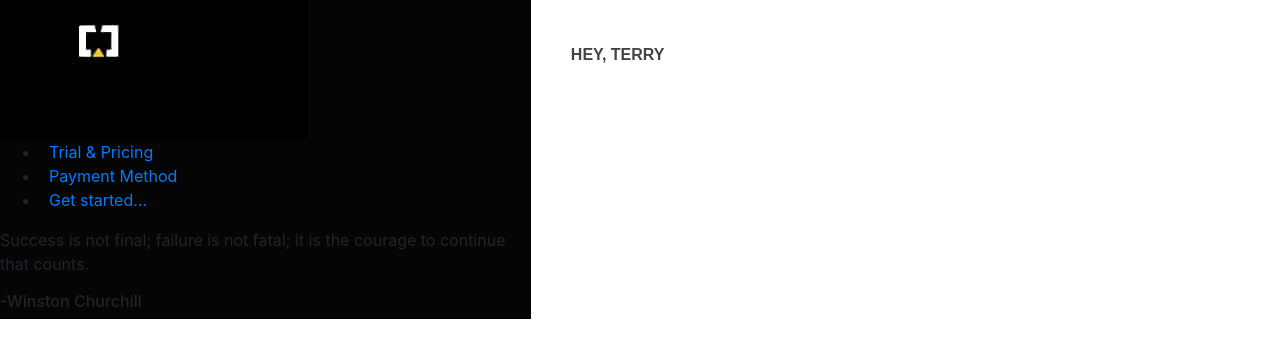
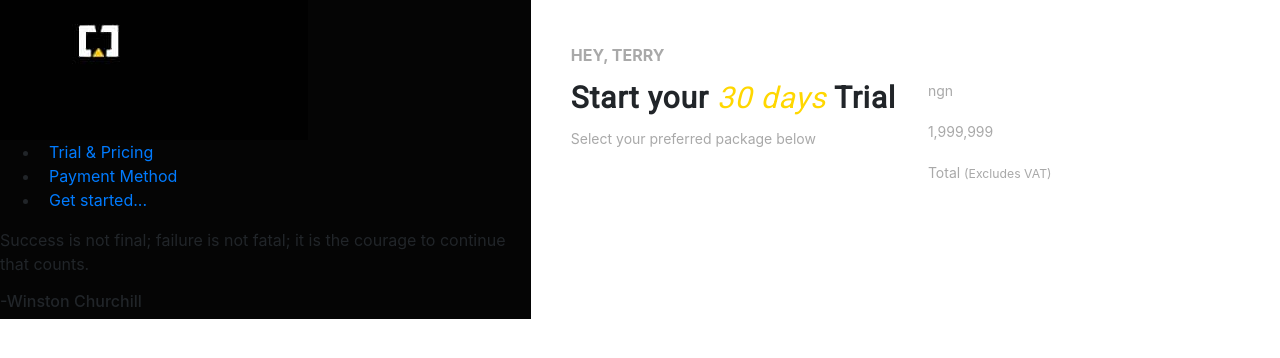
Before and after one commit to siccoo/onboarding, a Vue app: page /#/ in a window 1280 px wide. Shown: the top 358 px of the page. Built offline with nearby package versions, Linux system fonts and the light colour scheme.

Commit message:
updates on Onboard.vue styling & component

```diff
--- a/src/components/Onboard.vue
+++ b/src/components/Onboard.vue
@@ -26,6 +26,17 @@
             </div>
             <div class="col-md-7 onboard-right">
                 <h5>Hey, Terry</h5>
+                <div class="row">
+                  <div class="col-md-6">
+                    <h2>Start your <span>30 days</span> Trial</h2>
+                    <p>Select your preferred package below</p>
+                  </div>
+                  <div class="col-md-6">
+                    <p class="ng">ngn</p>
+                    <p class="numb">1,999,999</p>
+                    <p class="total">Total <small>(Excludes VAT)</small></p>
+                  </div>
+                </div>
             </div>
           </div>
         </div>
@@ -42,6 +53,8 @@ export default {
 
 <!-- Add "scoped" attribute to limit CSS to this component only -->
 <style scoped>
+@import url('https://fonts.googleapis.com/css2?family=Noto+Sans&family=Noto+Serif&family=Roboto&display=swap');
+
 .onboard {
   min-height: 100vh;
   overflow: hidden;
@@ -60,12 +73,52 @@ export default {
 }
 
 .onboard-right h5 {
-  font-family: Arial, Helvetica, sans-serif;
+  font-family: "Roboto" sans-serif;
   font-style: normal;
   font-weight: bold;
   font-size: 16px;
   line-height: 30px;
-  color: #444444;
+  color: #a9a9a9;
   text-transform: uppercase;
 }
+
+@media only screen and (max-width: 1024px){
+  .onboard-right h5 {
+    font-size: 12px;
+    line-height: 20px;
+  }
+}
+
+.onboard-right h2 {
+  font-family: 'Roboto', serif;
+  font-style: normal;
+  font-weight: bold;
+  font-size: 30px;
+  line-height: 40px;
+  letter-spacing: 0.797236px;
+}
+
+@media only screen and (max-width: 1024px){
+  .onboard-right h2 {
+    font-size: 20px;
+    line-height: 30px;
+  }
+}
+
+.onboard-right span {
+  color: #ffd700;
+  font-style: italic;
+  font-weight: normal;
+}
+
+.onboard-right p {
+  font-family: "Roboto" sans-serif;
+  font-style: normal;
+  font-weight: normal;
+  font-size: 14px;
+  line-height: 25px;
+  color: #a9a9a9;
+}
+
+
 </style>
```
